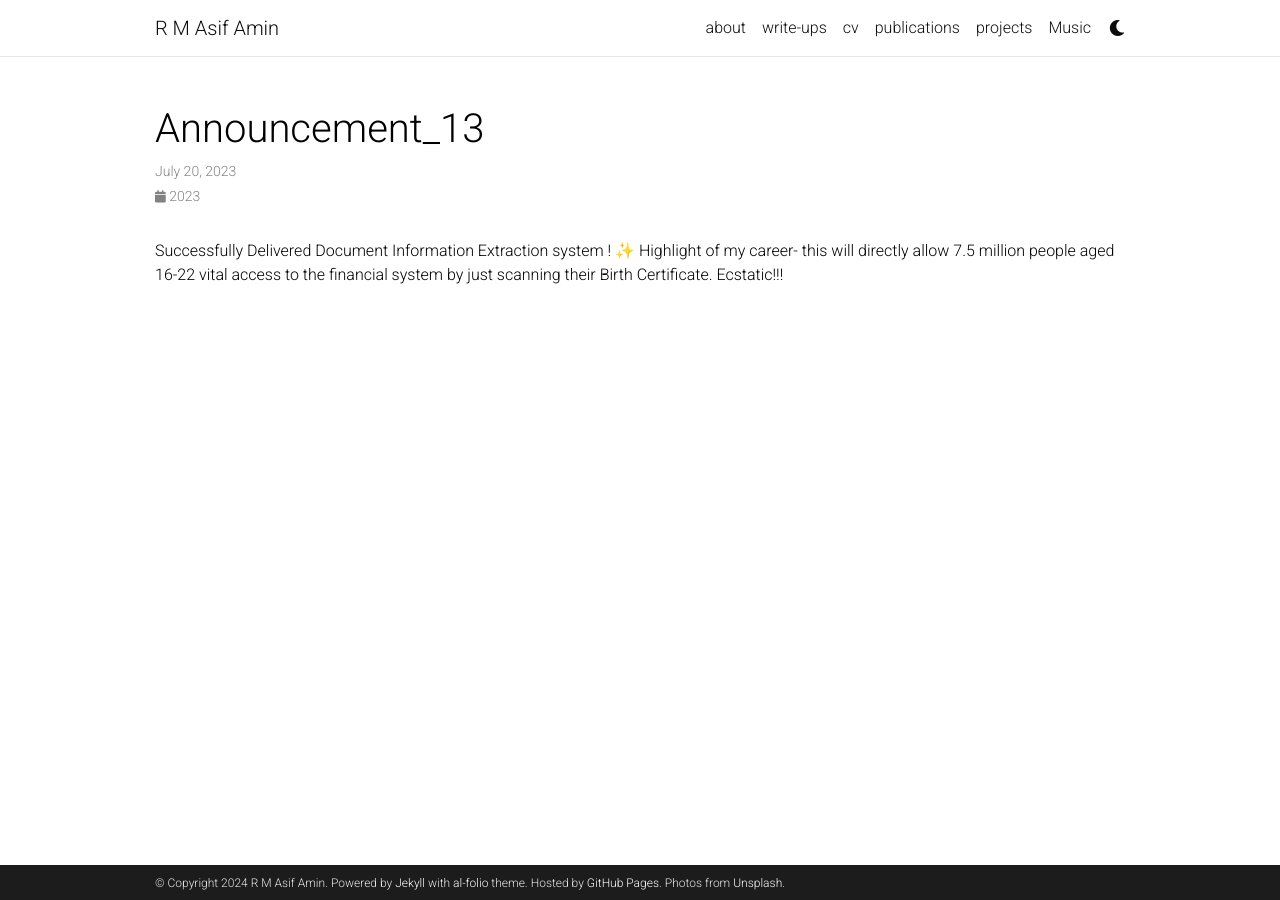
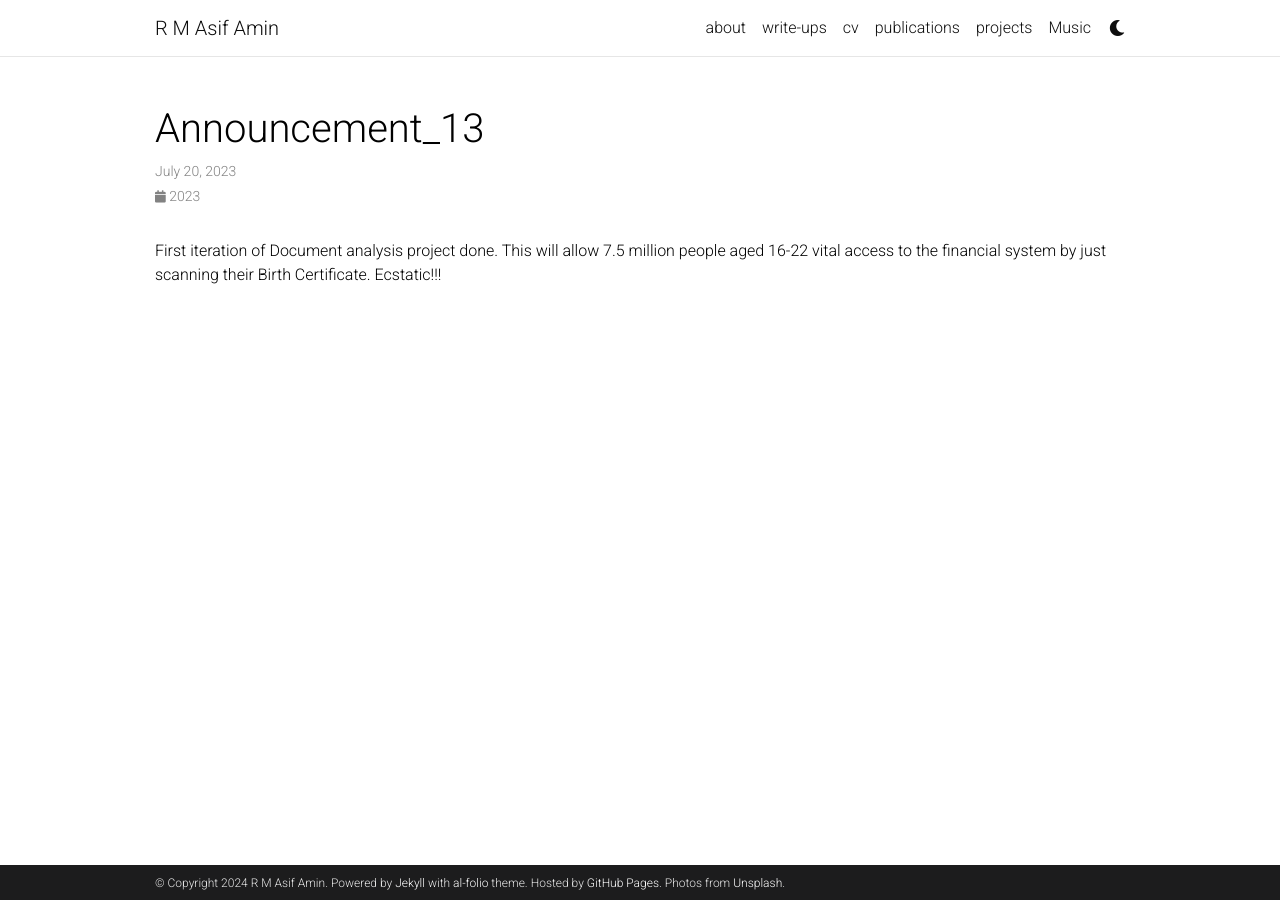
Before and after one commit to rm-asif-amin/rm-asif-amin.github.io, a Jekyll site: the page built from _news/announcement_13.md, in a window 1280 px wide. Built offline with Jekyll 4.4.1, drawn with Linux system fonts in a browser that asks for light colours; comment, search, counter and statistics services are not loaded; a style sheet for code colours, icons or effects is not loaded.

Commit message:
news modified

```diff
--- a/_news/announcement_13.md
+++ b/_news/announcement_13.md
@@ -6,4 +6,4 @@ inline: true
 related_posts: false
 ---
 
-Successfully Delivered Document Information Extraction system ! ✨ Highlight of my career- this will directly allow 7.5 million people aged 16-22 vital access to the financial system by just scanning their Birth Certificate. Ecstatic!!!
+First iteration of Document analysis project done. This will allow 7.5 million people aged 16-22 vital access to the financial system by just scanning their Birth Certificate. Ecstatic!!!
```
Also changed, not shown: _news/announcement_10.md (+1 -1 lines), _news/announcement_11.md (+1 -1 lines), _news/announcement_12.md (+1 -1 lines), _news/announcement_14.md (+1 -1 lines).
